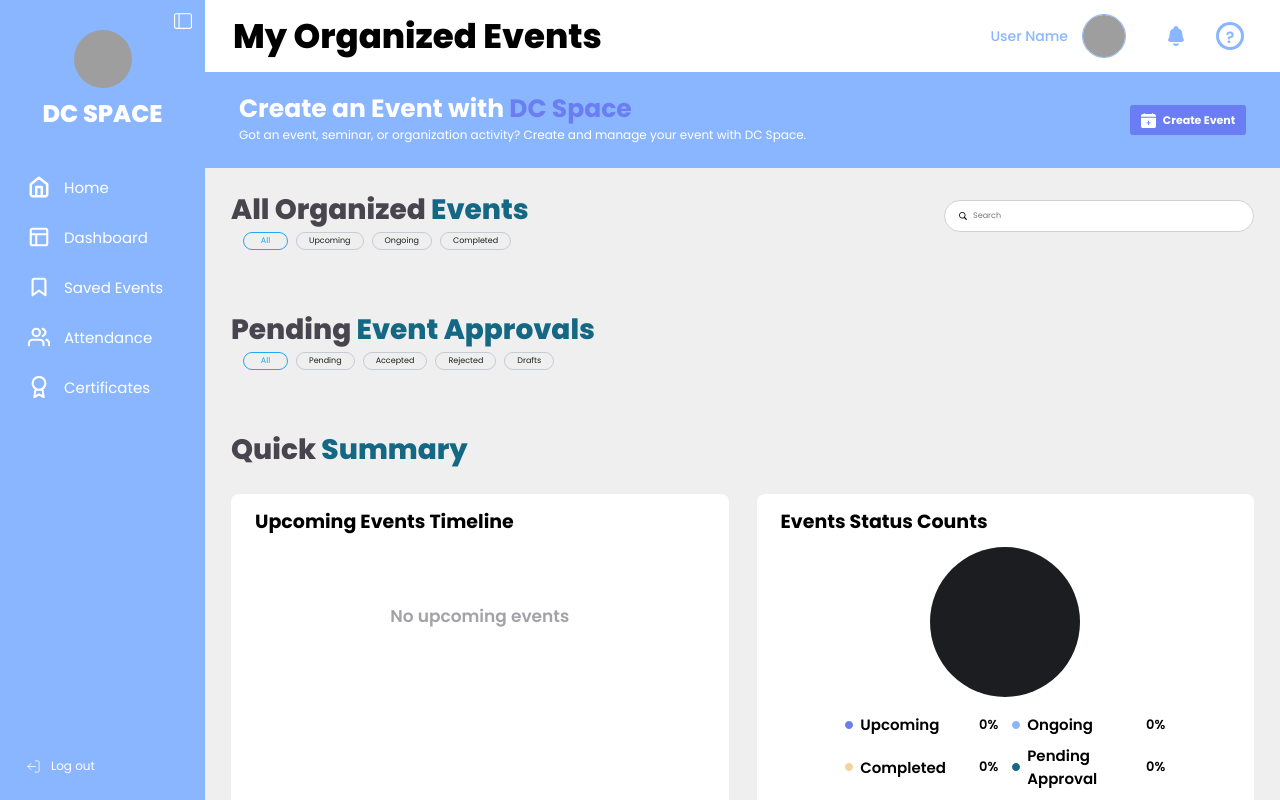
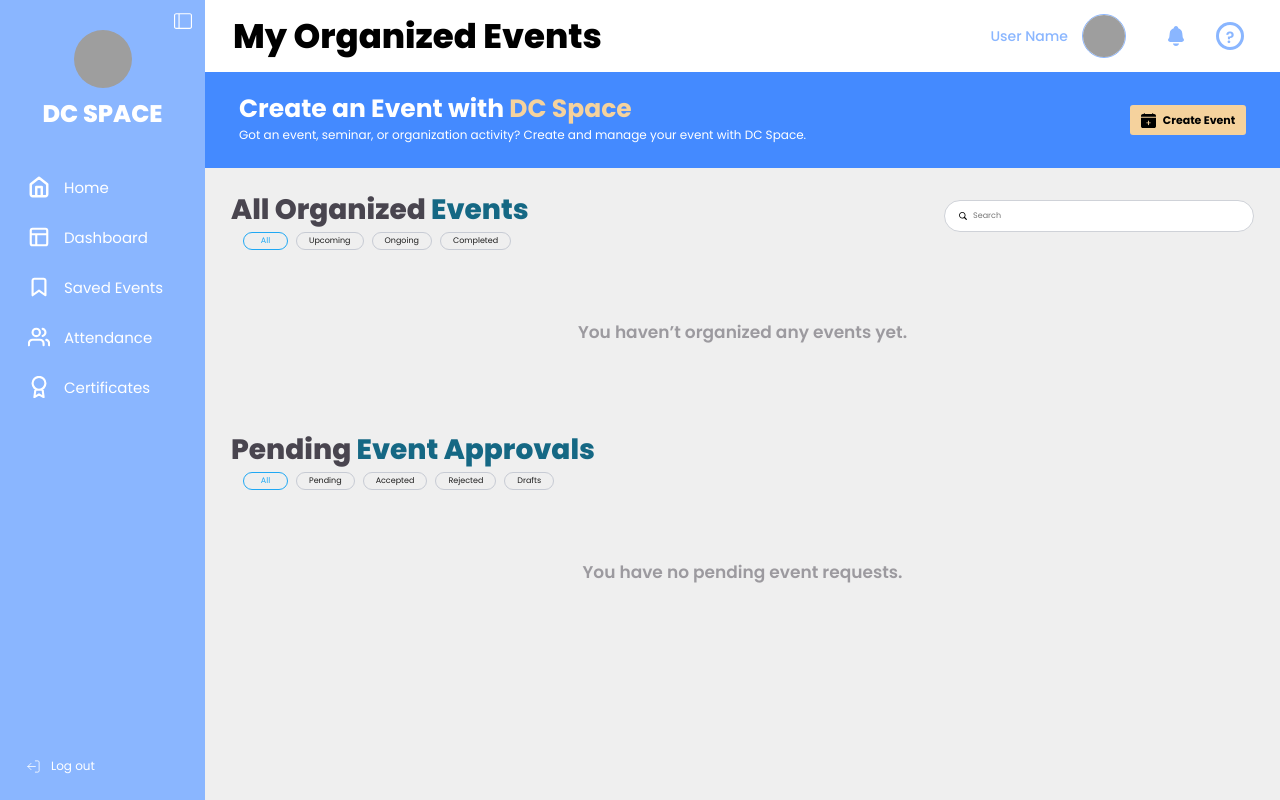
Before and after one commit to misxabien/DCSPACE_NEXT_WEB, a Next.js app: page /events-organized in a window 1280 px wide. Built offline with nearby package versions, Linux system fonts and the light colour scheme; grey boxes are pictures that could not be loaded; a web font is replaced by a local one.

Commit message:
Modified events organized page and changed the color of the create event banner.

```diff
--- a/app/api/admin/events/route.ts
+++ b/app/api/admin/events/route.ts
@@ -1,18 +1,18 @@
-"app/api/admin/events/[id]/route.ts" \import { NextResponse } from "next/server";
-import type { NextRequest } from "next/server";
-import { requireAdmin } from "@/lib/admin/auth/roleGuard";
-import { getEvents } from "@/lib/admin/db/events";
+import { NextResponse } from 'next/server';
+import type { NextRequest } from 'next/server';
+import { requireAdmin } from '@/lib/admin/auth/roleGuard';
+import { getEvents } from '@/lib/admin/db/events';
 
 function toErrorResponse(error: unknown) {
-  if (error instanceof Error && error.name === "AdminAuthorizationError") {
+  if (error instanceof Error && error.name === 'AdminAuthorizationError') {
     return NextResponse.json({ error: error.message }, { status: 403 });
   }
 
-  if (error instanceof Error && error.name === "ValidationError") {
+  if (error instanceof Error && error.name === 'ValidationError') {
     return NextResponse.json({ error: error.message }, { status: 400 });
   }
 
-  return NextResponse.json({ error: "Internal Server Error" }, { status: 500 });
+  return NextResponse.json({ error: 'Internal Server Error' }, { status: 500 });
 }
 
 export async function GET(request: NextRequest) {
@@ -21,11 +21,11 @@ export async function GET(request: NextRequest) {
 
     const searchParams = request.nextUrl.searchParams;
     const events = await getEvents({
-      status: searchParams.get("status") ?? "all",
-      search: searchParams.get("search"),
-      filter: searchParams.get("filter"),
-      page: Number(searchParams.get("page") ?? 1),
-      limit: Number(searchParams.get("limit") ?? 10),
+      status: searchParams.get('status') ?? 'all',
+      search: searchParams.get('search'),
+      filter: searchParams.get('filter'),
+      page: Number(searchParams.get('page') ?? 1),
+      limit: Number(searchParams.get('limit') ?? 10),
     });
 
     return NextResponse.json(events, { status: 200 });
--- a/components/EventsOrganizedPageContent.tsx
+++ b/components/EventsOrganizedPageContent.tsx
@@ -2,8 +2,7 @@
 
 import Image from 'next/image';
 import Link from 'next/link';
-import type { CSSProperties } from 'react';
-import { useEffect, useMemo, useState } from 'react';
+import { useEffect, useState } from 'react';
 import { type RegisteredEvent, readRegisteredEvents } from '@/lib/attendance';
 import { type FrontendEvent, readOrganizedEvents, setSelectedBrowseEventId } from '@/lib/dc-events';
 
@@ -50,17 +49,6 @@ function getEventStatus(event: FrontendEvent): StatusKey {
   return 'upcoming';
 }
 
-function getDaysUntil(event: FrontendEvent) {
-  const eventDate = getEventDate(event);
-
-  if (!eventDate) return Number.POSITIVE_INFINITY;
-
-  const today = new Date();
-  today.setHours(0, 0, 0, 0);
-  eventDate.setHours(0, 0, 0, 0);
-
-  return Math.ceil((eventDate.getTime() - today.getTime()) / 86_400_000);
-}
 
 function getApprovalStatus(event: FrontendEvent) {
   const rawStatus = event.status?.toLowerCase() || '';
@@ -98,31 +86,6 @@ export function EventsOrganizedPageContent() {
     };
   }, []);
 
-  const counts = useMemo(
-    () =>
-      events.reduce<Record<StatusKey, number>>(
-        (current, event) => {
-          current[getEventStatus(event)] += 1;
-          return current;
-        },
-        { upcoming: 0, ongoing: 0, completed: 0, pending: 0 },
-      ),
-    [events],
-  );
-  const totalCount = Math.max(events.length, 1);
-  const pieStops = (Object.keys(statusMeta) as StatusKey[]).reduce(
-    (current, key) => {
-      const percent = (counts[key] / totalCount) * 100;
-      const stop = `${statusMeta[key].color} ${current.start}% ${current.start + percent}%`;
-
-      return {
-        start: current.start + percent,
-        stops: [...current.stops, stop],
-      };
-    },
-    { start: 0, stops: [] as string[] },
-  ).stops;
-
   const visibleEvents = events
     .filter((event) => eventFilter === 'All' || statusMeta[getEventStatus(event)].label === eventFilter)
     .filter((event) => {
@@ -135,13 +98,6 @@ export function EventsOrganizedPageContent() {
       );
     });
   const approvalEvents = events.filter((event) => approvalFilter === 'All' || getApprovalStatus(event) === approvalFilter);
-  const timelineEvents = events
-    .filter((event) => {
-      const days = getDaysUntil(event);
-      return days >= 1 && days <= 3;
-    })
-    .sort((first, second) => getDaysUntil(first) - getDaysUntil(second))
-    .slice(0, 3);
 
   const getRegisteredCount = (eventId: string) => registeredEvents.filter((event) => event.id === eventId).length;
 
@@ -223,7 +179,11 @@ export function EventsOrganizedPageContent() {
             />
           </label>
         </div>
-        <div className="organized-event-grid">{visibleEvents.map((event) => renderEventCard(event))}</div>
+        {visibleEvents.length ? (
+          <div className="organized-event-grid">{visibleEvents.map((event) => renderEventCard(event))}</div>
+        ) : (
+          <p className="organized-empty">You haven’t organized any events yet.</p>
+        )}
       </section>
 
       <section className="organized-section">
@@ -246,49 +206,13 @@ export function EventsOrganizedPageContent() {
             </div>
           </div>
         </div>
-        <div className="organized-event-grid">{approvalEvents.map((event) => renderEventCard(event, true))}</div>
+        {approvalEvents.length ? (
+          <div className="organized-event-grid">{approvalEvents.map((event) => renderEventCard(event, true))}</div>
+        ) : (
+          <p className="organized-empty">You have no pending event requests.</p>
+        )}
       </section>
 
-      <section className="organized-section organized-summary">
-        <h2>
-          Quick <span>Summary</span>
-        </h2>
-        <div className="organized-summary__grid">
-          <article className="organized-panel organized-timeline">
-            <h3>Upcoming Events Timeline</h3>
-            {timelineEvents.length ? (
-              timelineEvents.map((event) => (
-                <p key={event.id}>
-                  <span className="organized-dot" />
-                  <strong>{event.name || 'Event Name'}</strong>
-                  <small>{event.dateTime}</small>
-                </p>
-              ))
-            ) : (
-              <p className="organized-empty">No upcoming events</p>
-            )}
-          </article>
-          <article className="organized-panel organized-status-counts">
-            <h3>Events Status Counts</h3>
-            <div className="organized-status-counts__body">
-              <div
-                className="organized-status-pie"
-                style={{ background: events.length ? `conic-gradient(${pieStops.join(', ')})` : '#1c1d21' }}
-                aria-hidden="true"
-              />
-              <div className="organized-status-legend">
-                {(Object.keys(statusMeta) as StatusKey[]).map((key) => (
-                  <p key={key}>
-                    <span className="organized-status-dot" style={{ '--dot-color': statusMeta[key].color } as CSSProperties} />
-                    <strong>{statusMeta[key].label}</strong>
-                    <small>{Math.round((counts[key] / totalCount) * 100)}%</small>
-                  </p>
-                ))}
-              </div>
-            </div>
-          </article>
-        </div>
-      </section>
     </section>
   );
 }
--- a/styles/pages/events-organized.css
+++ b/styles/pages/events-organized.css
@@ -16,7 +16,7 @@
   justify-content: space-between;
   gap: 22px;
   margin: 0 -26px 28px;
-  background: #8ab6ff;
+  background: #448aff;
   color: #ffffff;
   font-family: var(--font-ui), "Poppins", sans-serif;
   padding: 24px 34px;
@@ -31,7 +31,7 @@
 }
 
 .organized-create-banner h2 span {
-  color: #6b7df2;
+  color: #f5d29d;
 }
 
 .organized-create-banner p {
@@ -51,8 +51,8 @@
   align-items: center;
   justify-content: center;
   gap: 7px;
-  background: #6b7df2;
-  color: #ffffff;
+  background: #f5d29d;
+  color: #000000;
   font-family: var(--font-ui), "Poppins", sans-serif;
   font-size: 11px;
   font-weight: 700;
@@ -395,9 +395,15 @@
 }
 
 .organized-empty {
+  width: 100%;
+  min-height: 120px;
+  display: grid;
+  place-items: center;
+  margin: 0;
   color: rgba(73, 69, 79, 0.5);
   font-size: 17px;
   font-weight: 600;
+  text-align: center;
 }
 
 .organized-timeline .organized-empty {
```
Also changed, not shown: public/svg icons organized events page/create-events-icon.svg.
